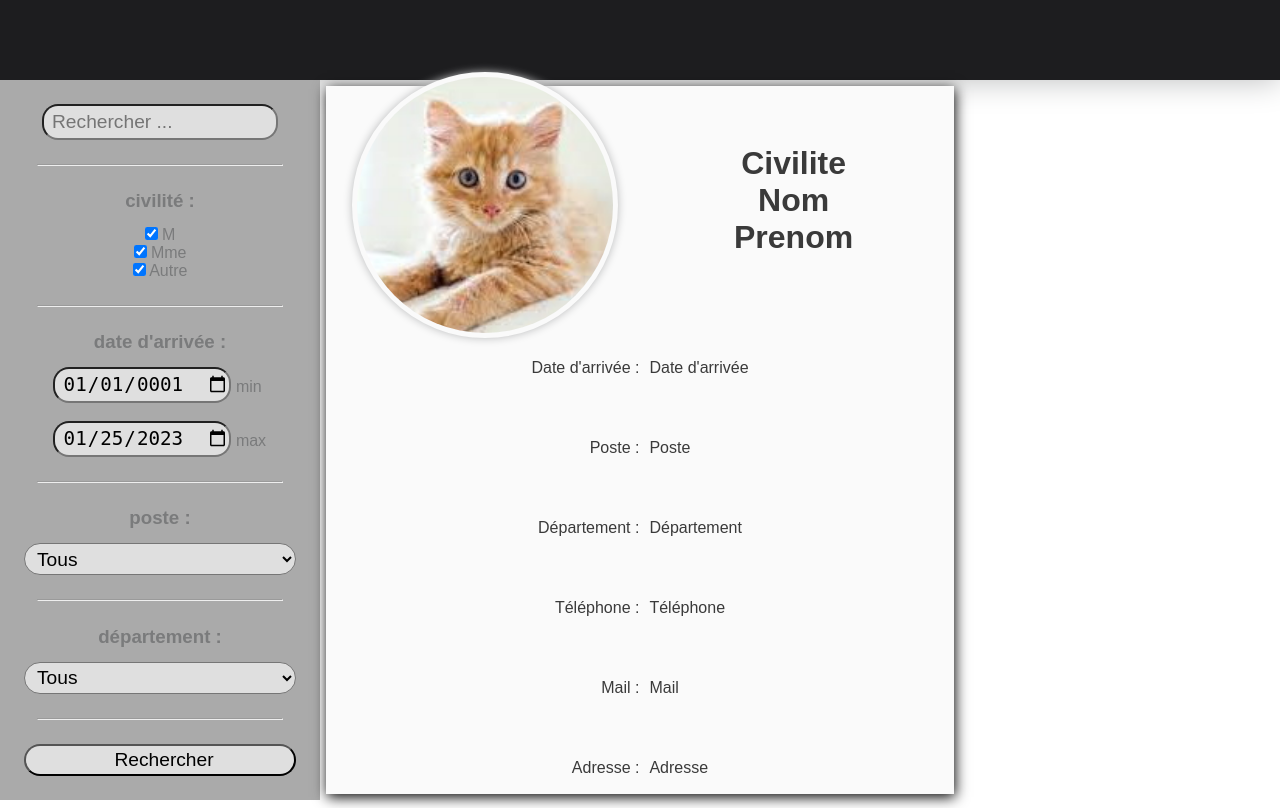
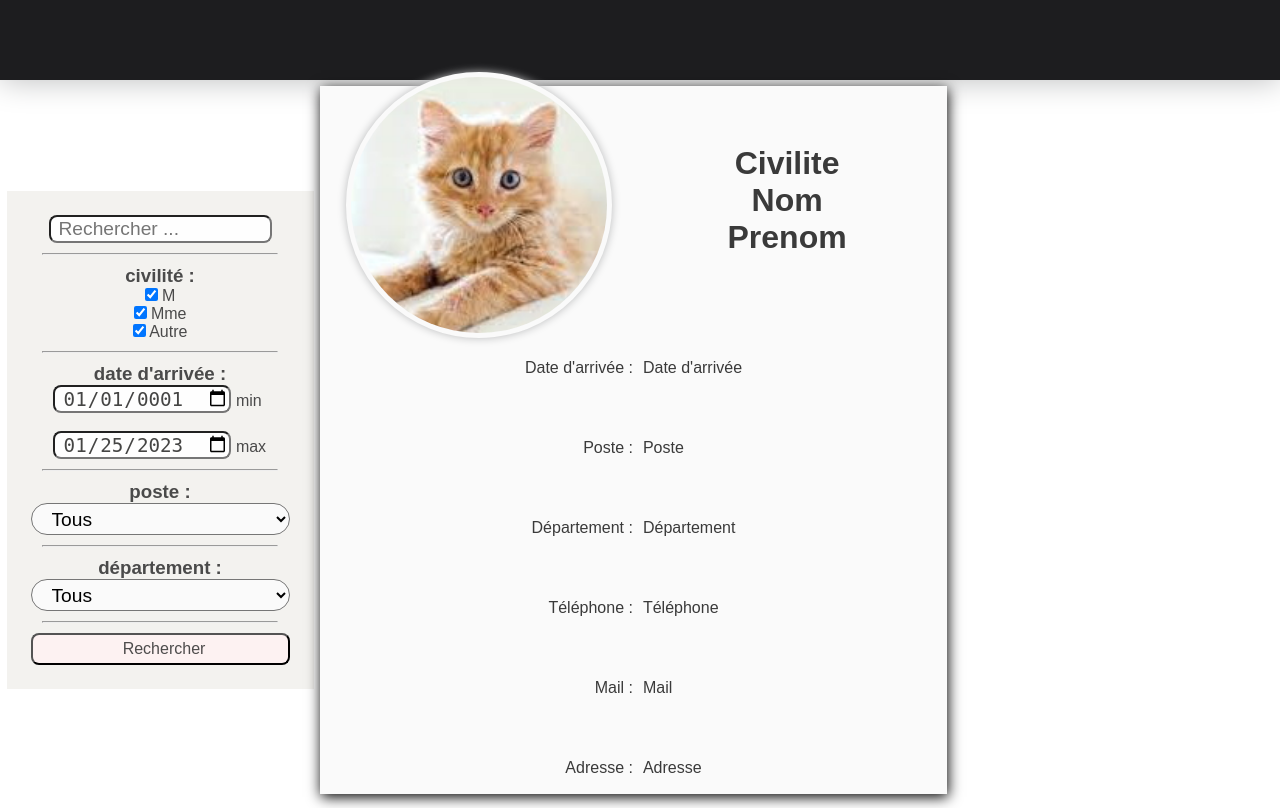
Before and after one commit to MaxChevalier/SQL_Projet_Final, a PHP site: page /home.php in a window 1280 px wide. Run offline with PHP 8.4, Linux system fonts and the light colour scheme; data that the repository does not hold is empty.

Commit message:
mise a jours color for filter

```diff
--- a/home.css
+++ b/home.css
@@ -99,14 +99,13 @@
 }
 
 .left {
-    background-color:#AAAAAA;
+    background-color:#F3F2EF;
 }
 
 p{
     margin-left: 10px;
 }
 
-.left,
 .right {
     width: 25vw;
     overflow-y : auto;
@@ -144,7 +143,7 @@ p{
 body, html {
     margin: 0;
     background: rgb(white);
-    color: #7a7b7c;
+    color: #4a4a4a;
 }
 
 body {
@@ -265,11 +264,11 @@ button{
     width: 100%;
     height: 2rem;
     border: block;
-    border-radius: 1rem;
-    font-size: 1.2rem;
+    border-radius: 0.5rem;
+    font-size: 1rem;
     padding-left: 0.5rem;
-    background-color: #dfdfdf;
-    color: #000000;
+    background-color: #fdf2f2;
+    color: #4e4c4c;
     transition: 0.5s;
 }
 
@@ -281,13 +280,13 @@ button:hover{
 
 .input{
     width: calc(100% - 3rem);
-    height: 2rem;
+    height: 1.5rem;
     border: block;
-    border-radius: 1rem;
+    border-radius: 0.5rem;
     font-size: 1.2rem;
     padding-left: 0.5rem;
-    background-color: #dfdfdf;
-    color: #000000;
+    background-color: #fefefe;
+    color: #454544;
     transition: 0.5s;
 }
 
@@ -303,7 +302,6 @@ select{
     border: block;
     border-radius: 1rem;
     font-size: 1.2rem;
-    padding-left: 0.5rem;
-    background-color: #dfdfdf;
-    color: #000000;
+    padding-left: 1rem;
+    background-color: #fafafa;
 }
```
